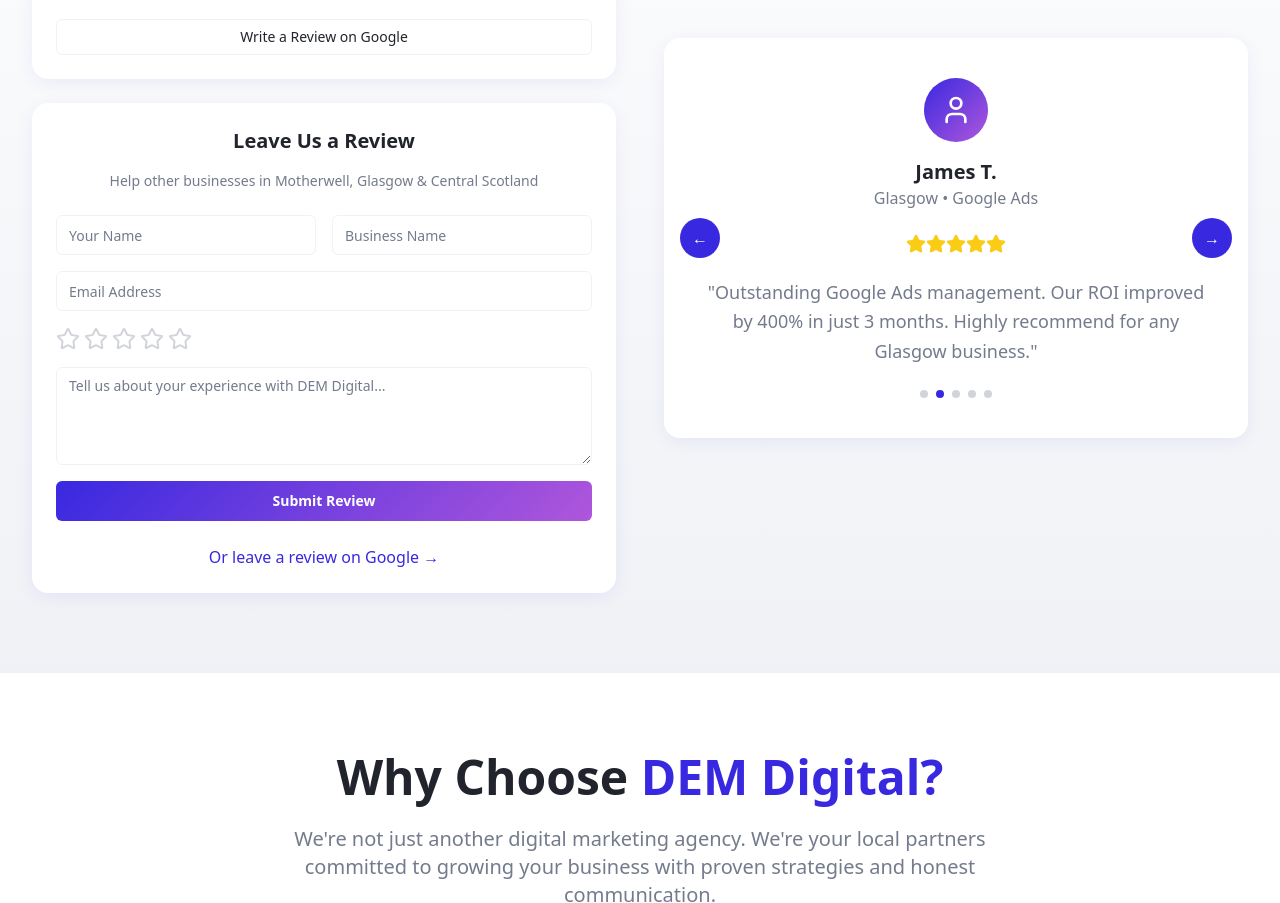
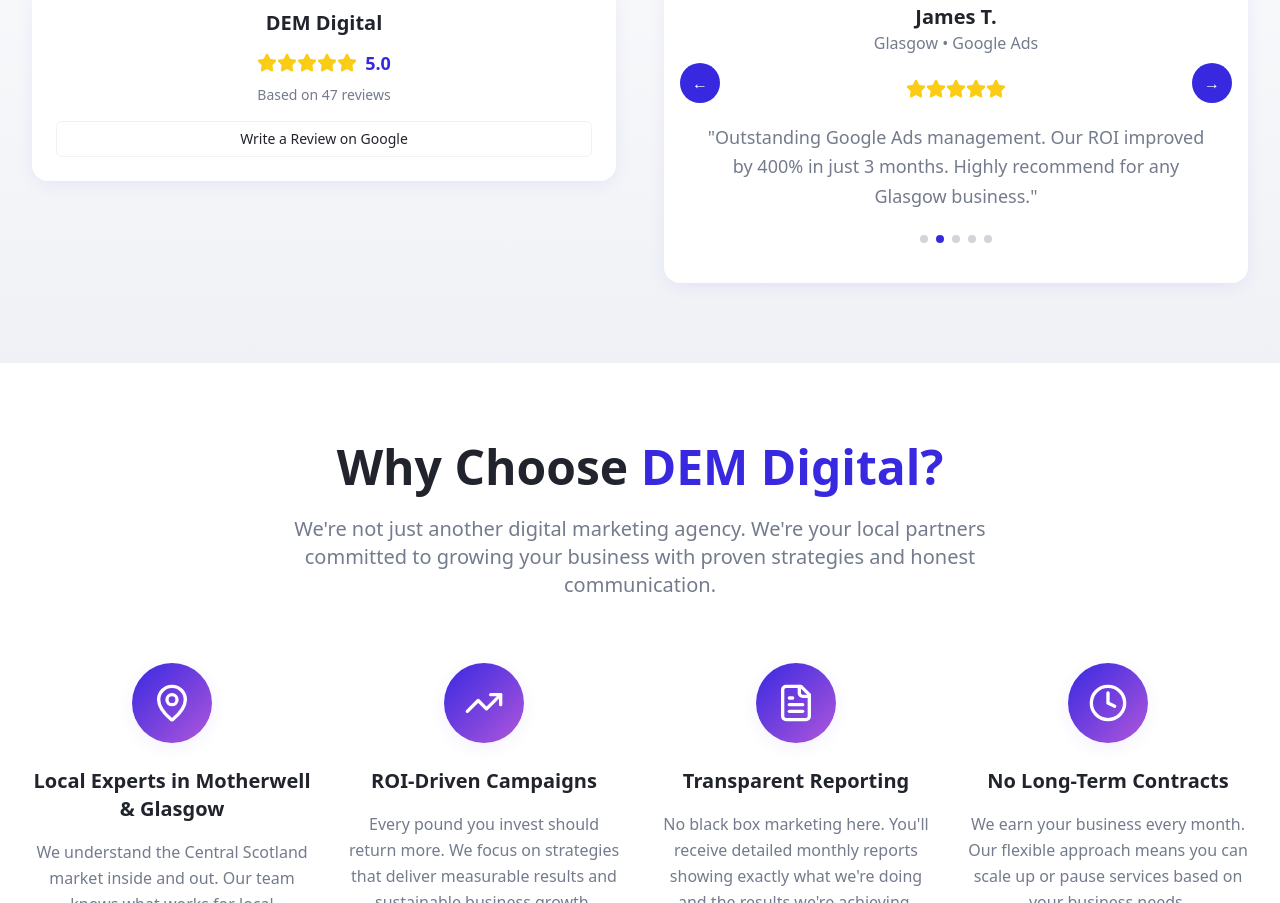
Before and after one commit to nikodemes/demdigital-growth-hub, a React (Vite) app: page / in a window 1280 px wide. Shown: the part 2425-3328 px from the top of the page. Built offline with nearby package versions, Linux system fonts and the light colour scheme.

Commit message:
Remove website review form
Remove the "Leave a Review" form from the website to exclusively use Google reviews.

```diff
--- a/src/components/ReviewsSection.tsx
+++ b/src/components/ReviewsSection.tsx
@@ -98,50 +98,6 @@ const ReviewsSection = () => {
               </div>
             </div>
 
-            {/* Write Review Form */}
-            <div className="bg-white rounded-2xl p-6 shadow-card">
-              <h3 className="text-xl font-bold text-foreground mb-4 text-center">Leave Us a Review</h3>
-              <p className="text-muted-foreground mb-6 text-center text-sm">
-                Help other businesses in Motherwell, Glasgow & Central Scotland
-              </p>
-
-              <form className="space-y-4">
-                <div className="grid md:grid-cols-2 gap-4">
-                  <Input placeholder="Your Name" />
-                  <Input placeholder="Business Name" />
-                </div>
-                <Input placeholder="Email Address" />
-                <div className="flex gap-1 mb-4">
-                  {[1, 2, 3, 4, 5].map((star) => (
-                    <Star
-                      key={star}
-                      className={`w-6 h-6 cursor-pointer transition-smooth ${
-                        star <= rating ? 'fill-yellow-400 text-yellow-400' : 'text-gray-300 hover:text-yellow-400'
-                      }`}
-                      onClick={() => handleStarClick(star)}
-                    />
-                  ))}
-                </div>
-                <Textarea
-                  placeholder="Tell us about your experience with DEM Digital..."
-                  rows={4}
-                />
-                <Button variant="cta" className="w-full">
-                  Submit Review
-                </Button>
-              </form>
-
-              <div className="mt-6 text-center">
-                <a
-                  href="https://maps.app.goo.gl/h1gMqB2gRnB9WZaw5?g_st=ipc"
-                  target="_blank"
-                  rel="noopener noreferrer"
-                  className="text-primary hover:text-primary-light transition-smooth"
-                >
-                  Or leave a review on Google →
-                </a>
-              </div>
-            </div>
           </div>
 
 
```
